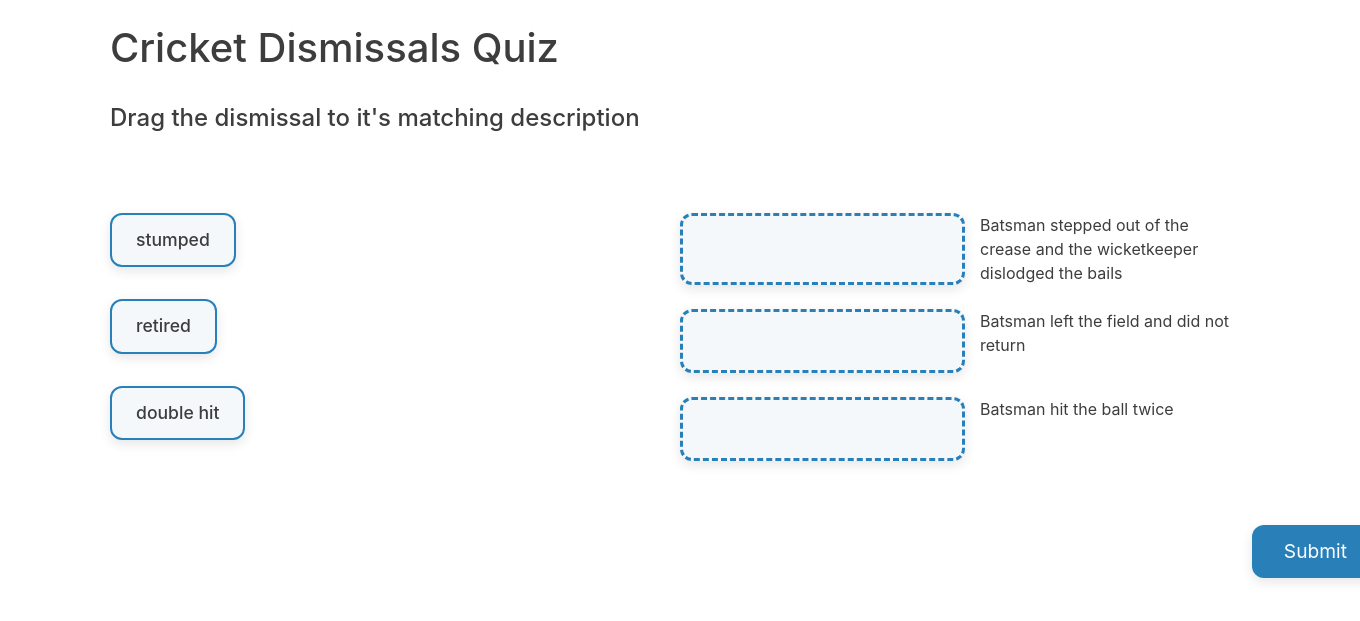
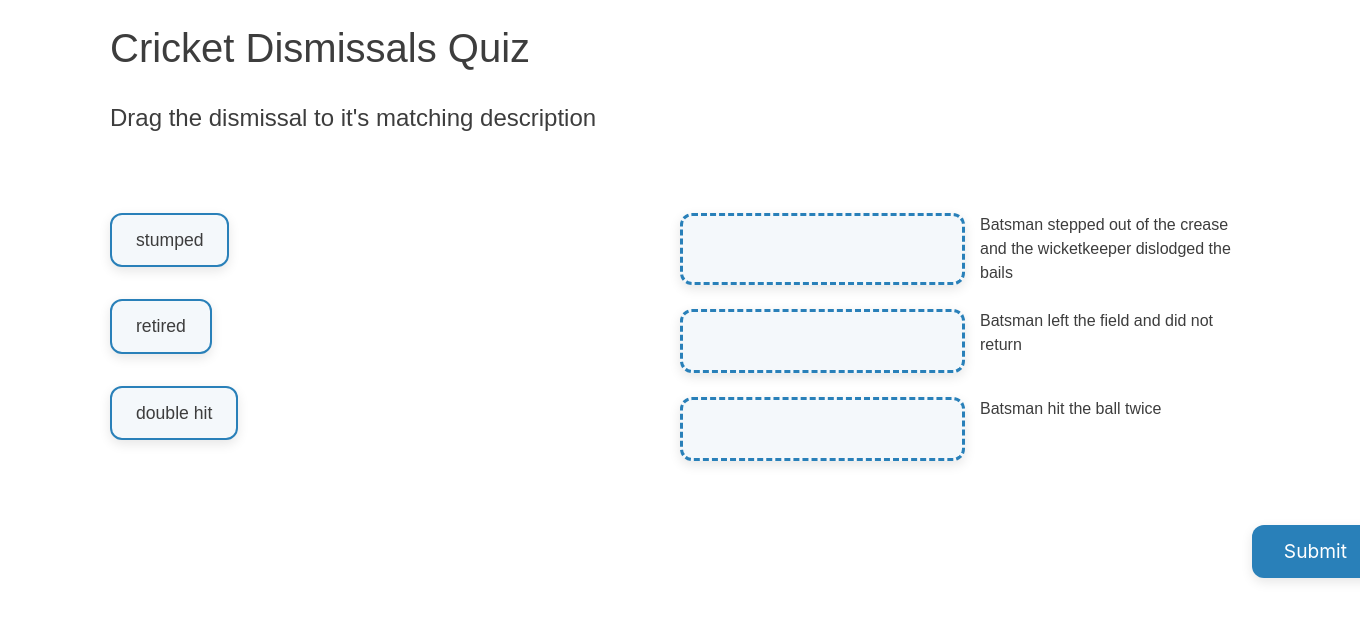
Before and after one commit to ltxom/COMS4170-Cricket-Dismissals, a Flask app: page /quiz in a window 1360 px wide. Shown: the part 84-705 px from the top of the page. Run offline with Flask 3, Linux system fonts and the light colour scheme; some libraries are stand-ins or nearby versions.

Commit message:
UI Update

```diff
--- a/static/homepage.css
+++ b/static/homepage.css
@@ -62,7 +62,7 @@
 
 .navbar {
     padding: 1rem;
-    background-color: white !important;
+    background-color: white!important;
 }
 
 .navbar .navbar-nav .nav-link {
@@ -101,7 +101,7 @@
 }
 
 .tagline {
-    font-family: sans-serif;
+    font-family: 'Montserrat', sans-serif;
     font-size: 1.25rem;
     margin-bottom: 1.5rem;
     color: #8a8a8a;
@@ -144,6 +144,7 @@
     justify-content: center;
     align-items: center;
     padding: 2rem;
+    padding-left: 0rem;
     color: #333;
     font-family: 'Poppins', sans-serif;
 }
--- a/static/overview.css
+++ b/static/overview.css
@@ -70,6 +70,7 @@
 
 .description-list li {
     margin-bottom: 12px;
+    font-family: 'Poppins', sans-serif;
     font-size: 1.3rem;
     line-height: 1.75;
     color: #3d3d3d!important
@@ -86,6 +87,8 @@
     line-height: 1.75;
     color: #333;
     animation: fadeInUp 0.5s ease both;
+    font-family: 'Poppins', sans-serif;
+
 }
 
 
--- a/static/quiz.css
+++ b/static/quiz.css
@@ -66,6 +66,7 @@
     text-align: center;
     transition: background-color 0.3s ease, transform 0.2s ease;
     color: #3d3d3d;
+    font-family: 'Poppins', sans-serif;
 }
 
 .dismissal:hover {
@@ -126,6 +127,8 @@
 }
 .centered{
     padding-left: 0;
+    font-family: 'Poppins', sans-serif;
+
 }
 .nav-buttons button:hover {
     background-color: #0e3fdc;
@@ -333,4 +336,6 @@
 }
 .descriptor{
     color: #3d3d3d!important;
+    font-family: 'Poppins', sans-serif;
+
 }
```
Also changed, not shown: templates/dismissal_detail.html (+6 -1 lines), 1 other file.
